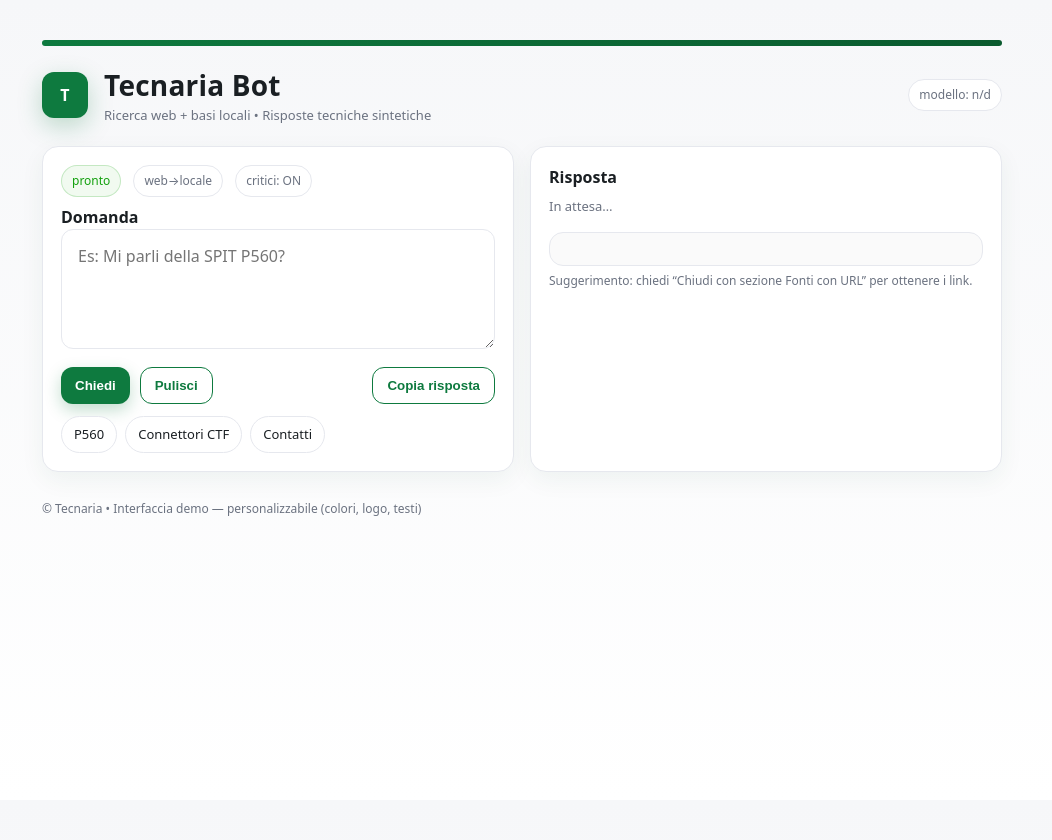
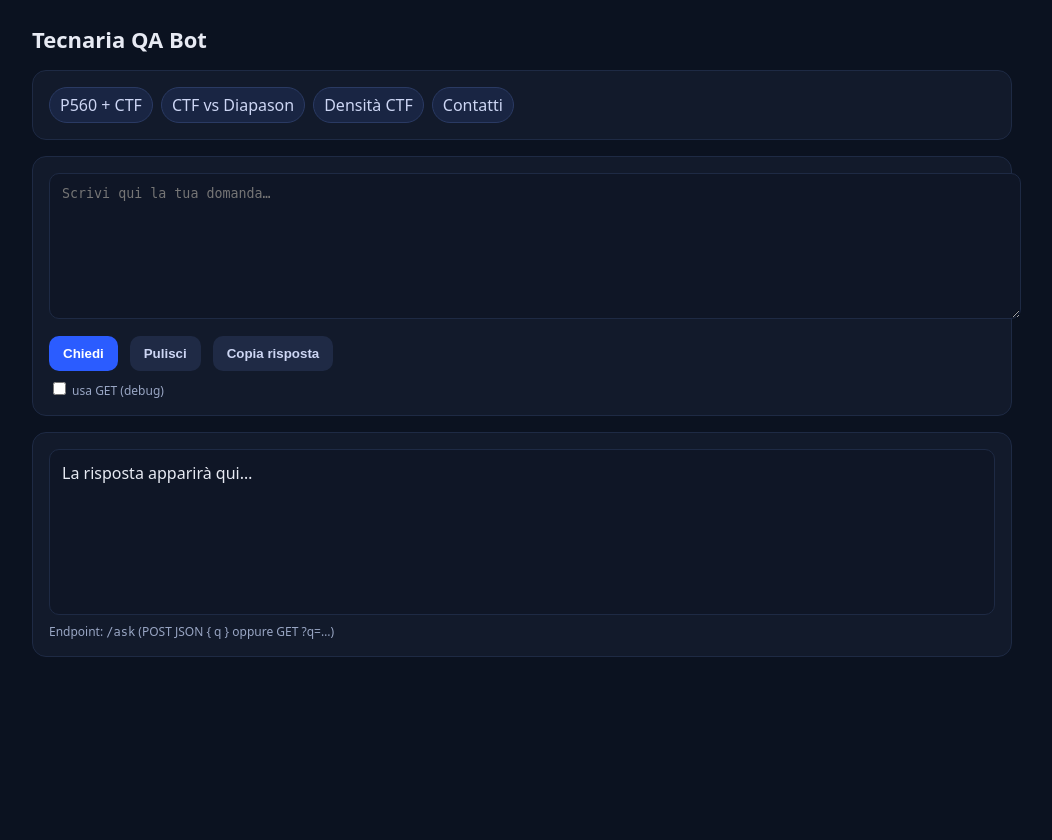
Before and after one commit to ZanRoberto/Tecnaria_V3, a Python web app: template templates/index.html in a window 1280 px wide. Shown: the whole page, without its empty margins (118-1170 px from the left). After the commit the page ends 657 px from the top, so only its background shows below. Run offline with Jinja, Linux system fonts and the light colour scheme; the template is opened without the code that fills it, so the values that code supplies are empty.

Commit message:
Update index.html

```diff
--- a/templates/index.html
+++ b/templates/index.html
@@ -2,203 +2,106 @@
 <html lang="it">
 <head>
   <meta charset="utf-8" />
-<meta name="viewport" content="width=device-width,initial-scale=1" />
-<title>Tecnaria Bot</title>
+  <title>Tecnaria QA Bot</title>
+  <meta name="viewport" content="width=device-width, initial-scale=1" />
   <style>
-  :root{
-    /* 🎨 Colori aziendali (personalizzabili) */
-    --brand: #0e7a3f;        /* verde Tecnaria */
-    --brand-dark:#0a5a2e;
-    --accent:#f1b600;        /* giallo caldo per dettagli */
-    --bg:#f6f7f9;
-    --card:#ffffff;
-    --ink:#1a1f23;
-    --muted:#6b7280;
-    --border:#e6e8ee;
-    --success:#13a10e;
-    --danger:#c1121f;
-  }
-  *{box-sizing:border-box}
-  html,body{height:100%}
-  body{
-    margin:0; background:linear-gradient(180deg,var(--bg),#fff);
-    color:var(--ink); font:16px/1.5 system-ui, -apple-system, Segoe UI, Roboto, Arial, sans-serif;
-  }
-  .wrap{max-width:1000px; margin:40px auto; padding:0 20px}
-  .header{
-    display:flex; align-items:center; gap:16px; margin-bottom:20px;
-  }
-  .logo{
-    width:46px; height:46px; border-radius:12px; background:var(--brand);
-    display:grid; place-items:center; color:#fff; font-weight:700;
-    box-shadow:0 8px 24px rgba(14,122,63,.25);
-  }
-  .title h1{margin:0; font-size:28px; letter-spacing:.2px}
-  .title .sub{color:var(--muted); font-size:13px}
-  .card{
-    background:var(--card); border:1px solid var(--border);
-    border-radius:16px; padding:18px; box-shadow:0 8px 24px rgba(10,90,46,.06);
-  }
-  .row{display:flex; gap:12px; align-items:center; flex-wrap:wrap}
-  .pill{
-    font-size:12px; padding:6px 10px; border-radius:20px; border:1px solid var(--border);
-    color:var(--muted); background:#fff;
-  }
-  .pill.ok{border-color:rgba(19,161,14,.2); color:var(--success); background:rgba(19,161,14,.06)}
-  .pill.warn{border-color:rgba(241,182,0,.25); color:#8a6a00; background:rgba(241,182,0,.10)}
-  .pill.bad{border-color:rgba(193,18,31,.25); color:var(--danger); background:rgba(193,18,31,.08)}
-  textarea{
-    width:100%; min-height:120px; resize:vertical; padding:14px 16px; border-radius:12px;
-    border:1px solid var(--border); outline:0; font:inherit; background:#fff;
-  }
-  textarea:focus{border-color:var(--brand); box-shadow:0 0 0 3px rgba(14,122,63,.12)}
-  .toolbar{display:flex; gap:10px; flex-wrap:wrap; margin-top:12px}
-  button{
-    appearance:none; border:0; border-radius:12px; padding:10px 14px; font-weight:600; cursor:pointer;
-    background:var(--brand); color:#fff; box-shadow:0 6px 16px rgba(14,122,63,.25);
-  }
-  button:hover{background:var(--brand-dark)}
-  .btn-secondary{background:#fff; color:var(--brand); border:1px solid var(--brand); box-shadow:none}
-  .btn-secondary:hover{background:#f1fff7}
-  .examples{display:flex; gap:8px; flex-wrap:wrap}
-  .chip{
-    background:#fff; border:1px solid var(--border); color:var(--ink);
-    padding:8px 12px; border-radius:999px; cursor:pointer; font-size:13px;
-  }
-  .chip:hover{border-color:var(--brand); color:var(--brand)}
-  .answer{
-    margin-top:16px; padding:16px; border-radius:14px; background:#fafafa; border:1px solid var(--border);
-    white-space:pre-wrap;
-  }
-  .status{margin-top:8px; color:var(--muted); font-size:13px}
-  .footer{margin:28px 0 8px; color:var(--muted); font-size:12px}
-  .split{display:grid; grid-template-columns:1fr 1fr; gap:16px}
-  @media (max-width:900px){ .split{grid-template-columns:1fr} }
-  .source-hint{font-size:12px; color:var(--muted); margin-top:6px}
-  .brandbar{
-    height:6px; background:linear-gradient(90deg,var(--brand),var(--brand-dark)); border-radius:999px; margin-bottom:18px;
-  }
-  .spinner{width:18px;height:18px;border:3px solid #fff;border-right-color:transparent;border-radius:50%;display:inline-block;animation:spin .6s linear infinite;vertical-align:-3px}
-  @keyframes spin{to{transform:rotate(1turn)}}
-  .right{margin-left:auto}
-  a{color:var(--brand-dark)}
+    :root { font-family: system-ui, -apple-system, Segoe UI, Roboto, Arial, sans-serif; }
+    body { margin: 0; background:#0b1220; color:#e7eaf3; }
+    .wrap { max-width: 980px; margin: 0 auto; padding: 24px; }
+    h1 { margin: 0 0 16px; font-size: 22px; font-weight: 700; }
+    .card { background:#121a2b; border:1px solid #1e2a44; border-radius: 14px; padding: 16px; }
+    .row { display:flex; gap:12px; flex-wrap:wrap; align-items:center; }
+    textarea { width:100%; min-height:120px; resize:vertical; padding:12px; border-radius:10px; border:1px solid #1e2a44; background:#0f1626; color:#fff; }
+    .btn { background:#2b5cff; color:#fff; border:none; padding:10px 14px; border-radius:10px; cursor:pointer; font-weight:600; }
+    .btn.secondary { background:#1f2a45; color:#cdd6f4; }
+    .btn:disabled { opacity:.6; cursor:not-allowed; }
+    .tags { display:flex; gap:8px; flex-wrap:wrap; }
+    .tag { background:#192543; border:1px solid #2a3a63; color:#cdd6f4; padding:6px 10px; border-radius:999px; cursor:pointer; }
+    .answer { white-space:pre-wrap; background:#0f1626; border:1px solid #1e2a44; border-radius:10px; padding:12px; min-height:140px; }
+    .muted { color:#99a6c4; font-size:12px; }
   </style>
 </head>
 <body>
   <div class="wrap">
-    <div class="brandbar"></div>
-    <div class="header">
-      <!-- Sostituisci con il tuo logo: static/logo.png -->
-      <div class="logo">T</div>
-      <div class="title">
-        <h1>Tecnaria Bot</h1>
-        <div class="sub">Ricerca web + basi locali • Risposte tecniche sintetiche</div>
+    <h1>Tecnaria QA Bot</h1>
+
+    <div class="card" style="margin-bottom:16px">
+      <div class="tags">
+        <span class="tag" data-q="Devo usare la chiodatrice P560 per fissare i CTF. Serve un patentino o formazione speciale?">P560 + CTF</span>
+        <span class="tag" data-q="Che differenza c’è tra un connettore CTF e il sistema Diapason?">CTF vs Diapason</span>
+        <span class="tag" data-q="Qual è la densità consigliata di connettori CTF per metro quadrato?">Densità CTF</span>
+        <span class="tag" data-q="contatti">Contatti</span>
       </div>
-      <div class="right pill" id="modelPill">modello: …</div>
     </div>
 
-    <div class="split">
-      <div class="card">
-        <div class="row" style="margin-bottom:8px">
-          <div class="pill ok" id="statusPill">pronto</div>
-          <div class="pill">web→locale</div>
-          <div class="pill">critici: ON</div>
+    <div class="card" style="margin-bottom:16px">
+      <textarea id="q" placeholder="Scrivi qui la tua domanda…"></textarea>
+      <div class="row" style="margin-top:12px">
+        <button id="btnAsk" class="btn">Chiedi</button>
+        <button id="btnClear" class="btn secondary">Pulisci</button>
+        <button id="btnCopy" class="btn secondary">Copia risposta</button>
+        <span id="status" class="muted"></span>
       </div>
-
-        <label for="q"><b>Domanda</b></label>
-        <textarea id="q" placeholder="Es: Mi parli della SPIT P560?"></textarea>
-
-        <div class="toolbar">
-          <button id="send"><span id="sendLabel">Chiedi</span></button>
-          <button class="btn-secondary" id="clear">Pulisci</button>
-          <div class="right"></div>
-          <button class="btn-secondary" id="copy">Copia risposta</button>
-        </div>
-
-        <div class="examples" style="margin-top:12px">
-          <div class="chip" data-ex="Mi parli della SPIT P560? Dammi 5–7 bullet (uso, consumabili/propulsori, posa, manutenzione) e chiudi con “Fonti” con URL.">P560</div>
-          <div class="chip" data-ex="Cosa sono i connettori CTF? Applicazioni su lamiera grecata e calcestruzzo, chiodi/propulsori, note di posa, documenti tecnici. Bullet + ‘Fonti’ con URL.">Connettori CTF</div>
-          <div class="chip" data-ex="Dammi i contatti ufficiali Tecnaria (ragione sociale, indirizzo, telefono, email, PEC se pubblica, sito) e chiudi con ‘Fonti’ con URL.">Contatti</div>
+      <div class="row" style="margin-top:8px">
+        <label class="muted"><input type="checkbox" id="useGet" /> usa GET (debug)</label>
       </div>
     </div>
 
     <div class="card">
-        <b>Risposta</b>
-        <div class="status" id="status">In attesa…</div>
-        <div class="answer" id="answer"></div>
-        <div class="source-hint">Suggerimento: chiedi “Chiudi con sezione Fonti con URL” per ottenere i link.</div>
+      <div id="answer" class="answer">La risposta apparirà qui…</div>
+      <div style="margin-top:8px" class="muted">Endpoint: <code>/ask</code> (POST JSON { q } oppure GET ?q=…)</div>
     </div>
   </div>
 
-    <div class="footer">© Tecnaria • Interfaccia demo — personalizzabile (colori, logo, testi)</div>
-  </div>
+  <script>
+    const $ = sel => document.querySelector(sel);
+    const qEl = $("#q");
+    const ansEl = $("#answer");
+    const statusEl = $("#status");
+    const useGet = $("#useGet");
 
-<script>
-  // Utility: linkifica URL in testo semplice
-  function linkify(text){
-    const urlRegex = /(https?:\/\/[^\s)]+)|(www\.[^\s)]+)/gi;
-    return text.replace(urlRegex, m=>{
-      const url = m.startsWith('http') ? m : 'http://' + m;
-      return `<a href="${url}" target="_blank" rel="noopener">${m}</a>`;
+    document.querySelectorAll(".tag").forEach(t => {
+      t.addEventListener("click", () => { qEl.value = t.dataset.q || ""; qEl.focus(); });
+    });
+
+    $("#btnCopy").addEventListener("click", async () => {
+      try { await navigator.clipboard.writeText(ansEl.textContent || ""); flash("Risposta copiata"); }
+      catch { flash("Copia non disponibile"); }
+    });
+
+    $("#btnClear").addEventListener("click", () => {
+      qEl.value = ""; ansEl.textContent = "La risposta apparirà qui…"; flash("");
+    });
+
+    qEl.addEventListener("keydown", e => { if ((e.ctrlKey || e.metaKey) && e.key === "Enter") send(); });
+    $("#btnAsk").addEventListener("click", send);
+
+    async function send() {
+      const domanda = (qEl.value || "").trim();
+      if (!domanda) { ansEl.textContent = "OK\n- **Domanda vuota**: inserisci una richiesta valida."; return; }
+      $("#btnAsk").disabled = true; flash("Invio in corso…");
+      try {
+        let res;
+        if (useGet.checked) {
+          res = await fetch("/ask?q=" + encodeURIComponent(domanda), { method: "GET" });
+        } else {
+          res = await fetch("/ask", {
+            method: "POST",
+            headers: { "Content-Type": "application/json" },
+            body: JSON.stringify({ q: domanda })   // <<<<<< CHIAVE GIUSTA
           });
         }
-
-  async function ping(){
-    try{
-      const r = await fetch('/');
-      const t = await r.text();
-      const m = (t.match(/"model":"([^"]+)"/)||[])[1] || 'n/d';
-      document.getElementById('modelPill').textContent = 'modello: ' + m;
-    }catch{}
-  }
-  ping();
-
-  const qEl = document.getElementById('q');
-  const ansEl = document.getElementById('answer');
-  const statusEl = document.getElementById('status');
-  const sendBtn = document.getElementById('send');
-  const sendLabel = document.getElementById('sendLabel');
-  const clearBtn = document.getElementById('clear');
-  const copyBtn = document.getElementById('copy');
-
-  document.querySelectorAll('.chip').forEach(ch=>{
-    ch.addEventListener('click',()=>{ qEl.value = ch.dataset.ex; qEl.focus(); });
-  });
-
-  async function ask(){
-    const q = qEl.value.trim();
-    if(!q){ qEl.focus(); return; }
-    sendBtn.disabled = true;
-    sendLabel.innerHTML = 'Invio <span class="spinner"></span>';
-    statusEl.textContent = 'Invio…';
-    ansEl.textContent = '';
-    try{
-      const r = await fetch('/api/ask', {method:'POST', headers:{'Content-Type':'application/json'}, body:JSON.stringify({message:q})});
-      const data = await r.json();
-      if(!r.ok || !data.ok){ throw new Error(data.error || ('HTTP '+r.status)); }
-      ansEl.innerHTML = linkify(data.answer);
-      statusEl.textContent = 'OK';
-    }catch(e){
-      statusEl.textContent = 'Errore: ' + e.message;
-    }finally{
-      sendBtn.disabled = false;
-      sendLabel.textContent = 'Chiedi';
+        const data = await res.json().catch(() => ({}));
+        ansEl.textContent = (data && data.answer) ? data.answer : "Errore di risposta";
+        flash("");
+      } catch (e) {
+        ansEl.textContent = "Errore di rete: " + (e?.message || e);
+        flash("errore");
+      } finally {
+        $("#btnAsk").disabled = false;
       }
     }
-
-  sendBtn.addEventListener('click', ask);
-  qEl.addEventListener('keydown', (e)=>{ if(e.key==='Enter' && (e.metaKey||e.ctrlKey)) ask(); });
-
-  clearBtn.addEventListener('click', ()=>{
-    qEl.value=''; ansEl.textContent=''; statusEl.textContent='In attesa…'; qEl.focus();
-  });
-
-  copyBtn.addEventListener('click', async ()=>{
-    try{
-      await navigator.clipboard.writeText(ansEl.innerText);
-      const old = copyBtn.textContent; copyBtn.textContent = 'Copiato ✓'; setTimeout(()=>copyBtn.textContent=old,1200);
-    }catch{}
-  });
+    function flash(msg){ statusEl.textContent = msg || ""; }
   </script>
 </body>
 </html>
```
Lines whose indentation alone changed are shown as unchanged.
